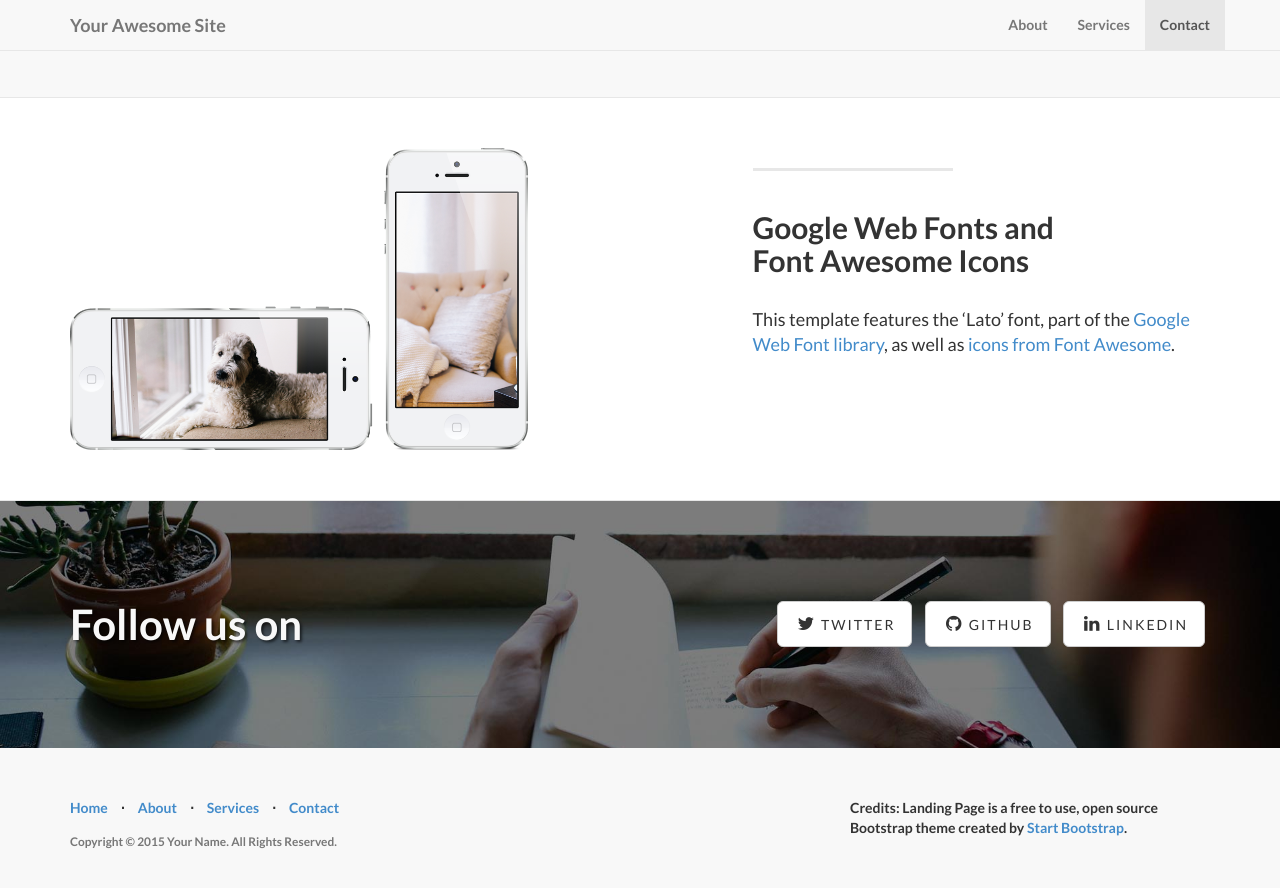
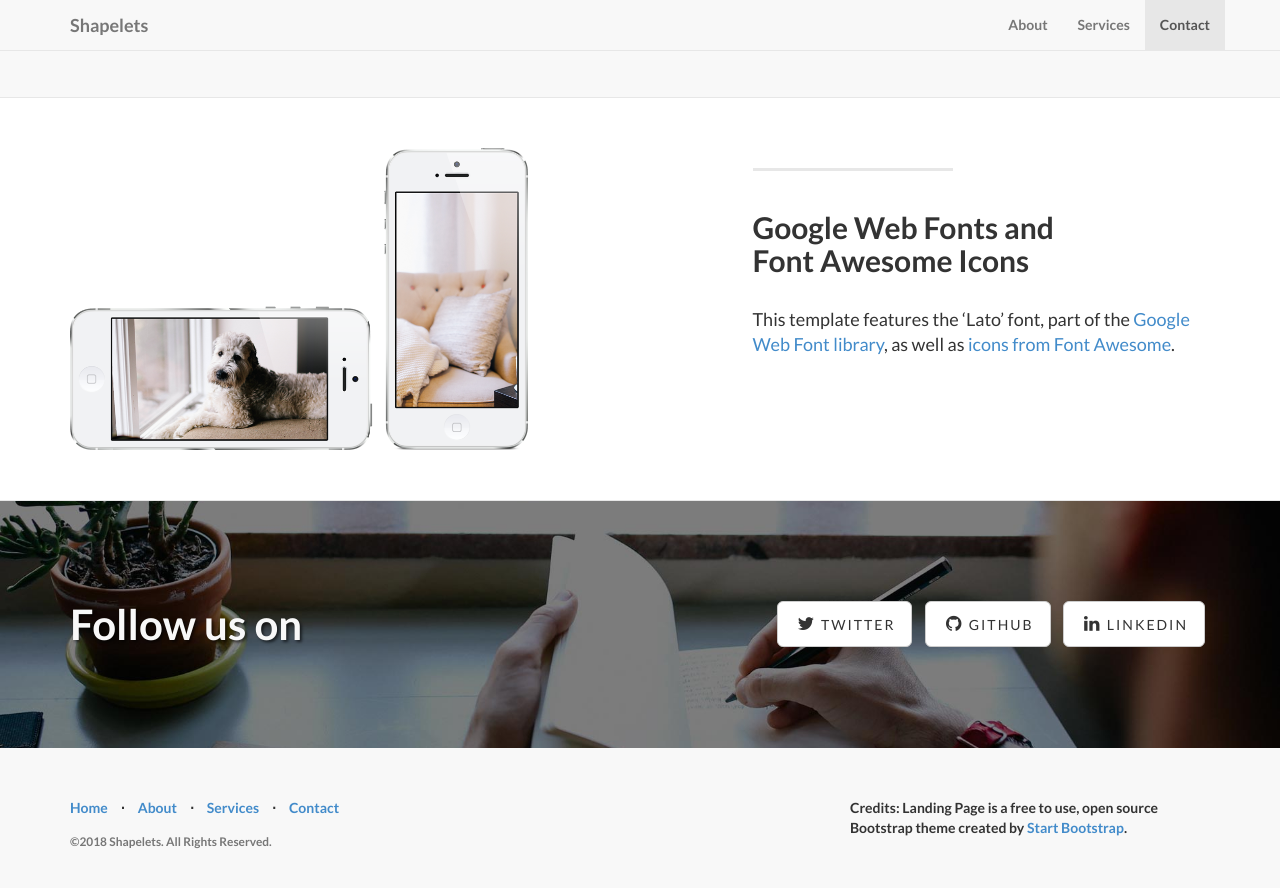
Before and after one commit to shapelets/shapelets.github.io, a Jekyll site: the page built from index.html, in a window 1280 px wide and 900 px high, scrolled down 1962 px. Shown: the top 888 px of the window. Built offline with Jekyll 4.4.1, drawn with Linux system fonts in a browser that asks for light colours.

Commit message:
Commit config changes

```diff
--- a/_config.yml
+++ b/_config.yml
@@ -2,15 +2,15 @@
 #      Main Configs       #
 # ----------------------- #
 
-url: http://yoursite.com
-title: Your Awesome Site
-email: your-email@domain.com
-author: Your Name
+url: http://www.shapelets.io
+title: Shapelets
+email: info@shapelets.io
+author: The Grumpy Cat
 description: > # "Write an awesome description for your new site here.
   You can edit this line in _config.yml. It will appear in your document
   head meta (for Google search results) and in your feed.xml site
   description.
-copyright: 'Copyright &copy; 2015 Your Name. All Rights Reserved.'
+copyright: '©2018 Shapelets. All Rights Reserved.'
 credits: 'Credits: Landing Page is a free to use, open source Bootstrap theme created by <a href="http://startbootstrap.com/">Start Bootstrap</a>.'
 
 # ----------------------- #
@@ -27,8 +27,8 @@ permalink: pretty
 
 social:
   - title: twitter
-    url: https://twitter.com/SBootstrap
+    url: https://twitter.com/shapelets
   - title: github
-    url: https://github.com/IronSummitMedia/startbootstrap
+    url: https://github.com/shapelets
   - title: linkedin
-    url:
+    url: https://www.linkedin.com/company/shapelets/
```
